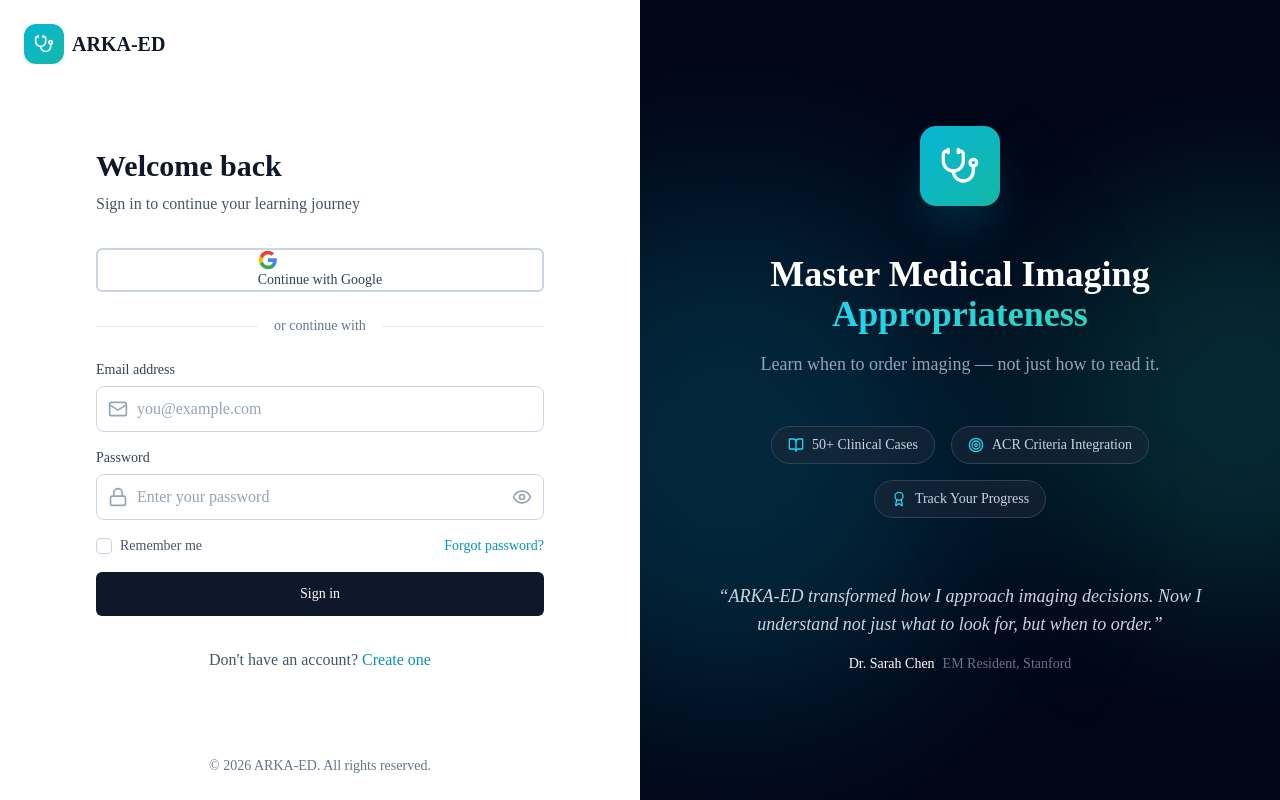
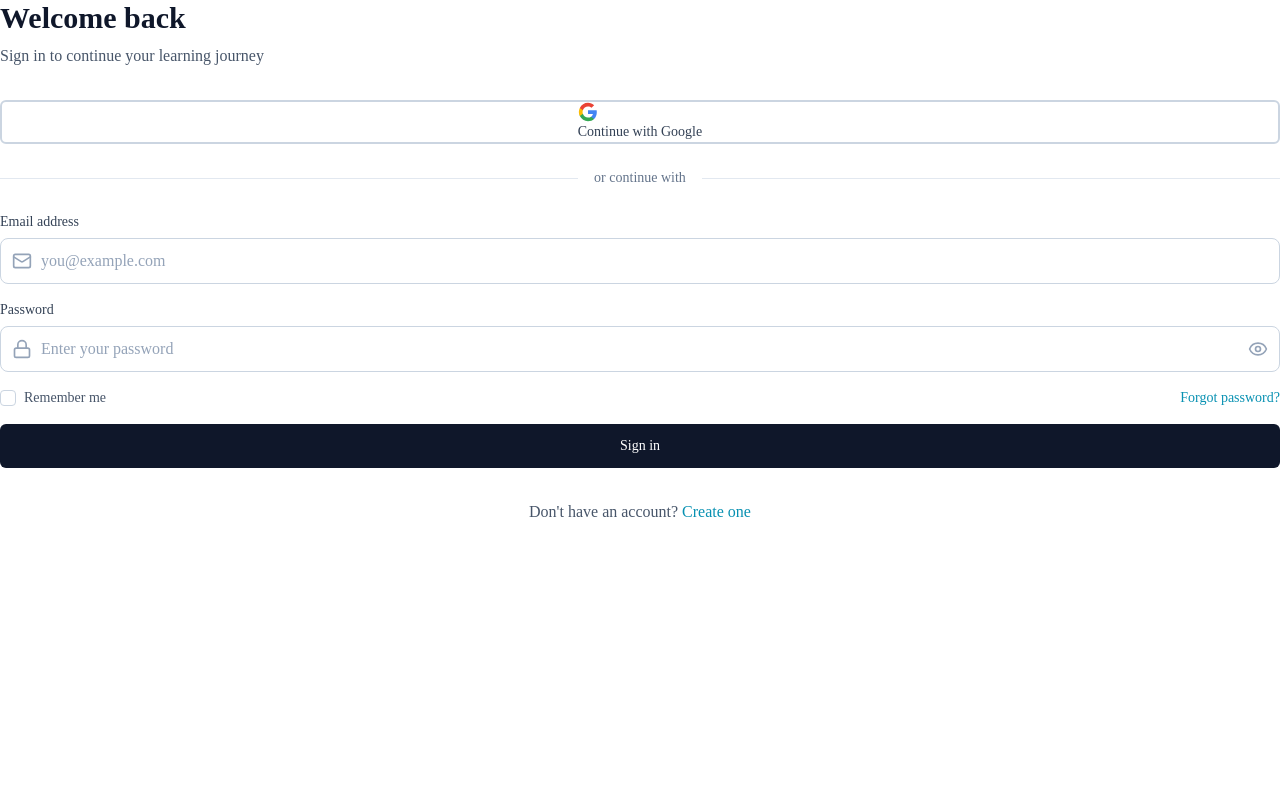
Before and after one commit to ArKa3003/arka-eddemov1.0, a Next.js app: page /login in a window 1280 px wide. Built offline with nearby package versions, Linux system fonts and the light colour scheme; no server answers.

Commit message:
vercel 5.0

```diff
--- a/src/app/(auth)/layout.tsx
+++ b/src/app/(auth)/layout.tsx
@@ -1,165 +1,9 @@
-"use client";
+export const dynamic = "force-dynamic";
 
-import * as React from "react";
-import { motion } from "framer-motion";
-import { Stethoscope, BookOpen, Target, Award } from "lucide-react";
-import { cn } from "@/lib/utils";
-import Link from "next/link";
-
-/**
- * Split layout for authentication pages.
- * Left (50%): Form on white/light background
- * Right (50%): Branded visual with quote (hidden on mobile)
- */
 export default function AuthLayout({
   children,
 }: {
   children: React.ReactNode;
 }) {
-  const features = [
-    { icon: BookOpen, text: "50+ Clinical Cases" },
-    { icon: Target, text: "ACR Criteria Integration" },
-    { icon: Award, text: "Track Your Progress" },
-  ];
-
-  const quotes = [
-    {
-      text: "ARKA-ED transformed how I approach imaging decisions. Now I understand not just what to look for, but when to order.",
-      author: "Dr. Sarah Chen",
-      role: "EM Resident, Stanford",
-    },
-    {
-      text: "Finally, a platform that teaches what we actually need to know as ordering physicians.",
-      author: "Dr. Michael Torres",
-      role: "IM Attending, Mayo Clinic",
-    },
-  ];
-
-  const [quoteIndex] = React.useState(
-    Math.floor(Math.random() * quotes.length)
-  );
-  const currentQuote = quotes[quoteIndex];
-
-  return (
-    <div className="min-h-screen flex">
-      {/* Left side - Form */}
-      <div className="w-full lg:w-1/2 flex flex-col min-h-screen bg-white">
-        {/* Header */}
-        <header className="p-6">
-          <Link href="/" className="flex items-center gap-2 w-fit">
-            <div className="w-10 h-10 rounded-xl bg-gradient-to-br from-cyan-500 to-teal-500 flex items-center justify-center">
-              <Stethoscope className="w-5 h-5 text-white" />
-            </div>
-            <span className="font-display font-bold text-xl text-slate-900">
-              ARKA-ED
-            </span>
-          </Link>
-        </header>
-
-        {/* Form container */}
-        <main className="flex-1 flex items-center justify-center p-6 md:p-12">
-          <div className="w-full max-w-md">{children}</div>
-        </main>
-
-        {/* Footer */}
-        <footer className="p-6 text-center text-sm text-slate-500">
-          <p>
-            &copy; {new Date().getFullYear()} ARKA-ED. All rights reserved.
-          </p>
-        </footer>
-      </div>
-
-      {/* Right side - Branded visual (hidden on mobile) */}
-      <div className="hidden lg:flex lg:w-1/2 bg-slate-950 relative overflow-hidden">
-        {/* Background gradient */}
-        <div className="absolute inset-0">
-          <div className="absolute top-1/4 -left-1/4 w-[500px] h-[500px] rounded-full bg-cyan-500/20 blur-[100px]" />
-          <div className="absolute bottom-1/4 -right-1/4 w-[400px] h-[400px] rounded-full bg-teal-500/20 blur-[80px]" />
-        </div>
-
-        {/* Grid pattern */}
-        <div
-          className="absolute inset-0 opacity-[0.03]"
-          style={{
-            backgroundImage: `linear-gradient(rgba(255,255,255,0.1) 1px, transparent 1px), linear-gradient(90deg, rgba(255,255,255,0.1) 1px, transparent 1px)`,
-            backgroundSize: "40px 40px",
-          }}
-        />
-
-        {/* Content */}
-        <div className="relative z-10 flex flex-col items-center justify-center p-12 text-center">
-          {/* Logo mark */}
-          <motion.div
-            className="mb-12"
-            initial={{ opacity: 0, scale: 0.8 }}
-            animate={{ opacity: 1, scale: 1 }}
-            transition={{ duration: 0.5 }}
-          >
-            <div className="w-20 h-20 rounded-2xl bg-gradient-to-br from-cyan-500 to-teal-500 flex items-center justify-center shadow-2xl shadow-cyan-500/30">
-              <Stethoscope className="w-10 h-10 text-white" />
-            </div>
-          </motion.div>
-
-          {/* Tagline */}
-          <motion.h2
-            className="text-3xl md:text-4xl font-display font-bold text-white mb-4"
-            initial={{ opacity: 0, y: 20 }}
-            animate={{ opacity: 1, y: 0 }}
-            transition={{ duration: 0.5, delay: 0.1 }}
-          >
-            Master Medical Imaging
-            <br />
-            <span className="bg-gradient-to-r from-cyan-400 to-teal-400 bg-clip-text text-transparent">
-              Appropriateness
-            </span>
-          </motion.h2>
-
-          <motion.p
-            className="text-slate-400 text-lg mb-12 max-w-md"
-            initial={{ opacity: 0, y: 20 }}
-            animate={{ opacity: 1, y: 0 }}
-            transition={{ duration: 0.5, delay: 0.2 }}
-          >
-            Learn when to order imaging — not just how to read it.
-          </motion.p>
-
-          {/* Features */}
-          <motion.div
-            className="flex flex-wrap justify-center gap-4 mb-16"
-            initial={{ opacity: 0, y: 20 }}
-            animate={{ opacity: 1, y: 0 }}
-            transition={{ duration: 0.5, delay: 0.3 }}
-          >
-            {features.map((feature, index) => (
-              <div
-                key={index}
-                className="flex items-center gap-2 px-4 py-2 rounded-full bg-slate-800/50 border border-slate-700"
-              >
-                <feature.icon className="w-4 h-4 text-cyan-400" />
-                <span className="text-sm text-slate-300">{feature.text}</span>
-              </div>
-            ))}
-          </motion.div>
-
-          {/* Quote */}
-          <motion.div
-            className="max-w-lg"
-            initial={{ opacity: 0, y: 20 }}
-            animate={{ opacity: 1, y: 0 }}
-            transition={{ duration: 0.5, delay: 0.4 }}
-          >
-            <blockquote className="text-lg text-slate-300 mb-4 italic">
-              &ldquo;{currentQuote.text}&rdquo;
-            </blockquote>
-            <div className="text-sm">
-              <span className="text-white font-medium">
-                {currentQuote.author}
-              </span>
-              <span className="text-slate-500 ml-2">{currentQuote.role}</span>
-            </div>
-          </motion.div>
-        </div>
-      </div>
-    </div>
-  );
+  return <>{children}</>;
 }
```
